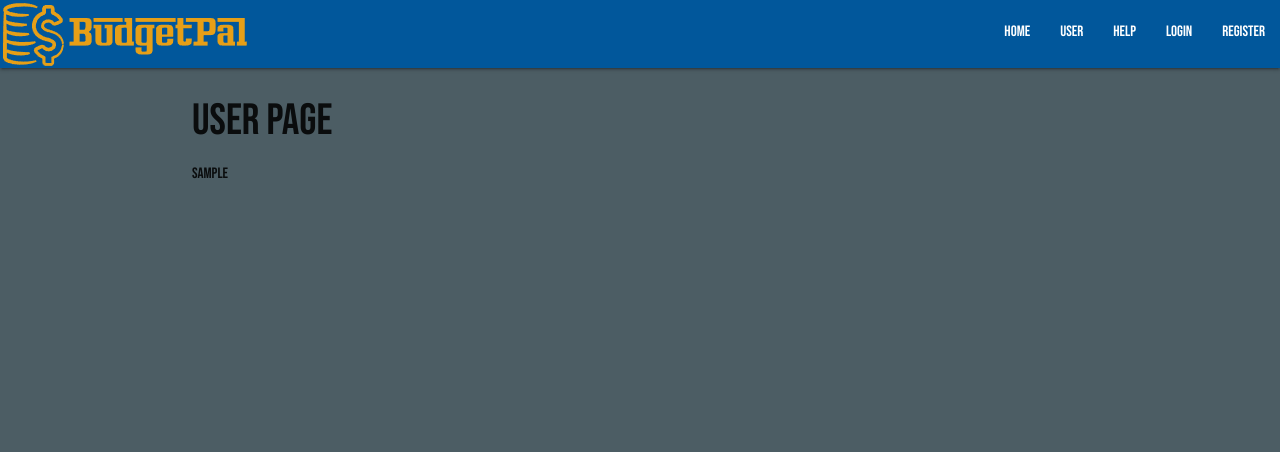
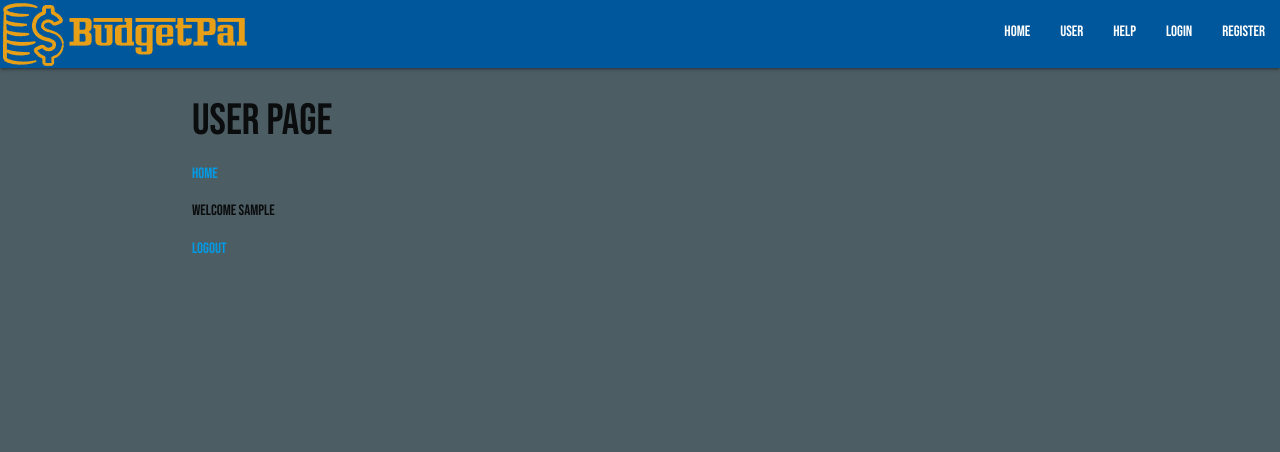
Before and after one commit to Nmyhi/BudgetPal, a Flask app: page /userpage in a window 1280 px wide. Shown: the top 452 px of the page. Run offline with Flask 2, Linux system fonts and the light colour scheme; the visitor is signed in with stand-in values (Sample User, id 1); data comes from the database, SQL or seed files in the repository.

Commit message:
Add templorary user information to the home page and user page

```diff
--- a/budgetpal/templates/index.html
+++ b/budgetpal/templates/index.html
@@ -12,5 +12,5 @@
   {% endif %}
 </div>
 <div>{{ current_user.username }}</div>
-<div>{{ current_user.is_anonymous }}</div>
+<div>Is anonymus: {{ current_user.is_anonymous }}</div>
 {% endblock%}
--- a/budgetpal/templates/userpage.html
+++ b/budgetpal/templates/userpage.html
@@ -1,4 +1,12 @@
 {% extends "base.html" %} {% block content %}
 <h3 light-blue darken-4>User Page</h3>
-<div>{{ current_user.username }}</div>
+<div>
+  <a href="{{ url_for('home') }}">Home</a>
+  {% if current_user.is_anonymous == True %}
+  <a href="{{ url_for('loggin') }}">Login</a>
+  {% else %}
+  <p>Welcome {{current_user.username}}</p>
+  <a href="{{ url_for('loggout') }}">Logout</a>
+  {% endif %}
+</div>
 {% endblock%}
```
